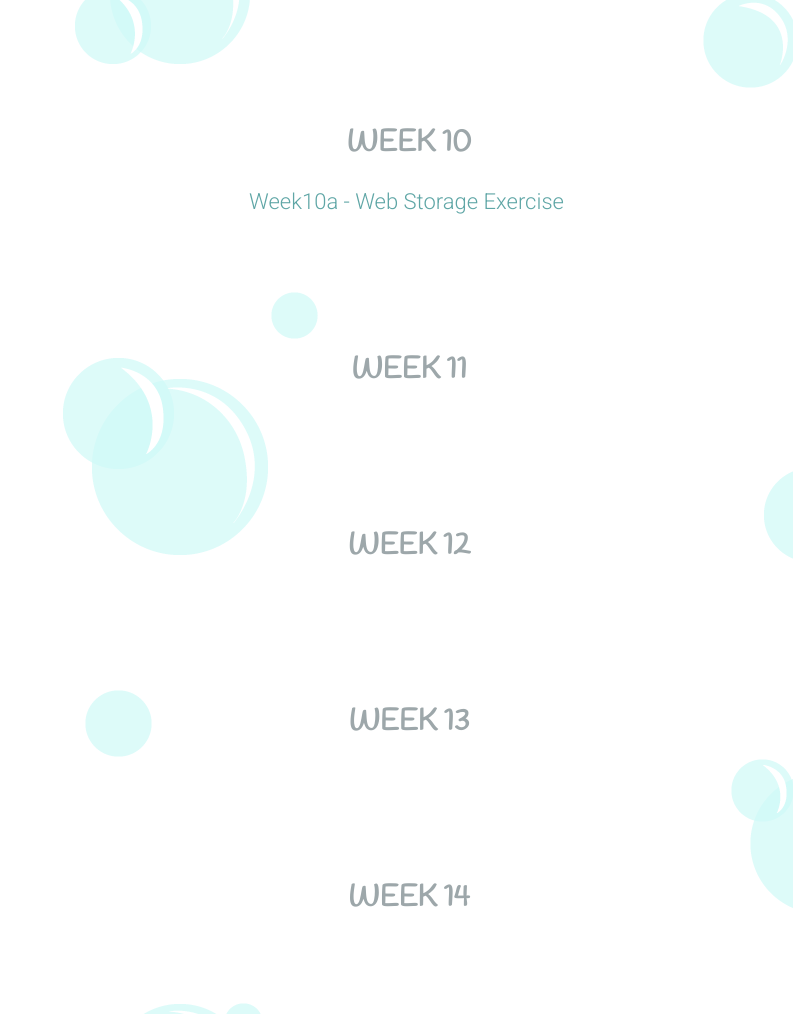
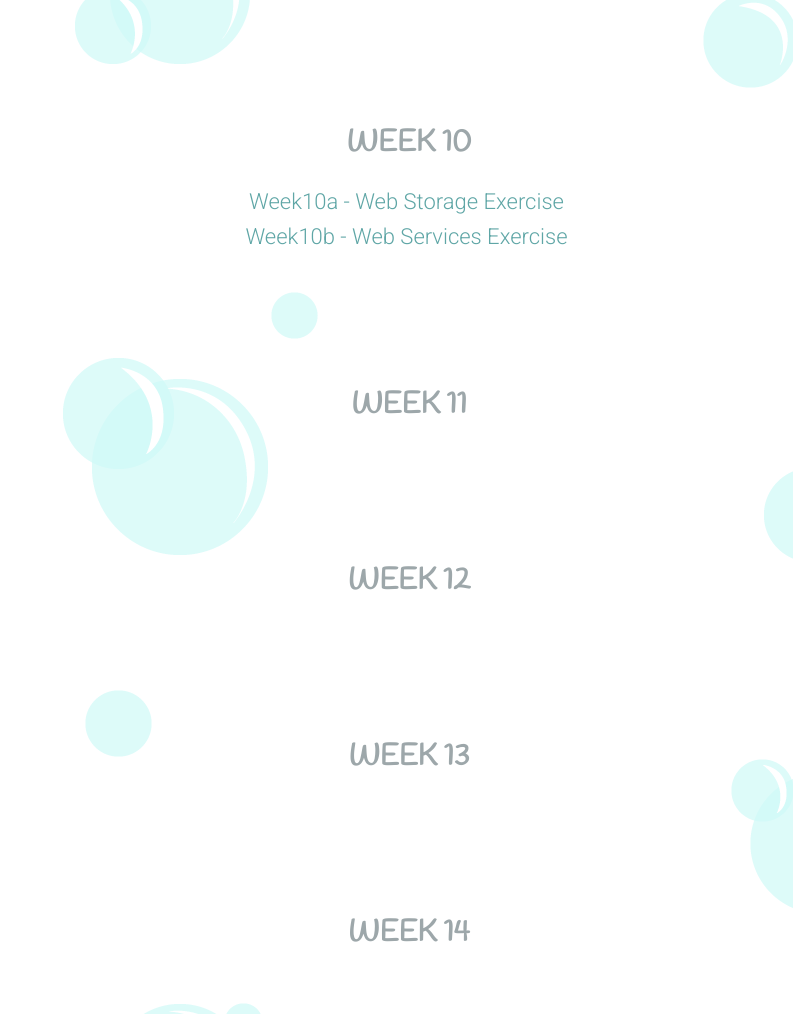
Before and after one commit to lpc3789/igme230, a plain HTML site: page index.html in a window 1280 px wide. Shown: the part 3038-4052 px from the top of the page, without its empty margins (487-1280 px from the left). Drawn offline with Linux system fonts and the light colour scheme.

Commit message:
Added link to week10b exercise

```diff
--- a/index.html
+++ b/index.html
@@ -107,6 +107,7 @@
                 <h3><a class="anchor-links" id="week10">WEEK 10</a></h3>
                 <ul>
                     <li><a class="exercise-links" href="week10a/webstorage-exercise.html">Week10a - Web Storage Exercise</a></li>
+                    <li><a class="exercise-links" href="week10b/maps_start.html">Week10b - Web Services Exercise</a></li>
                 </ul>
             </section>
             <section class="week">
```
